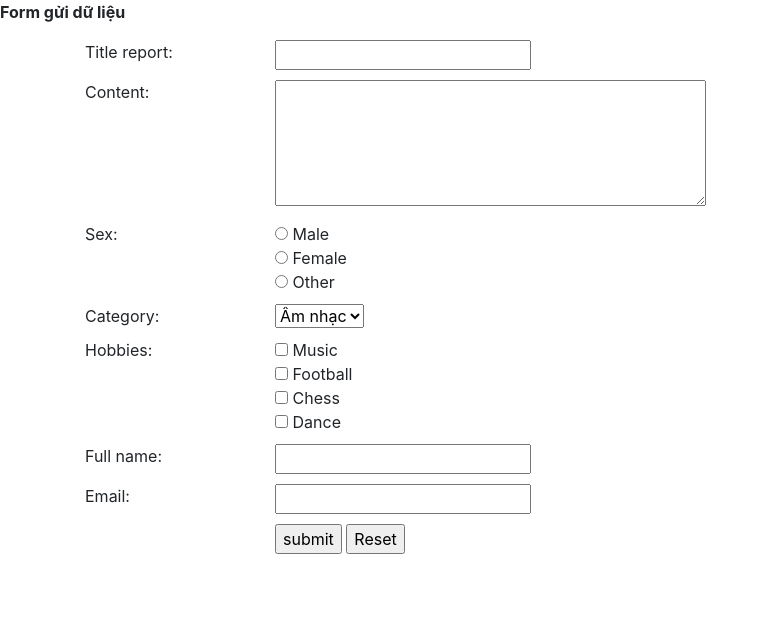
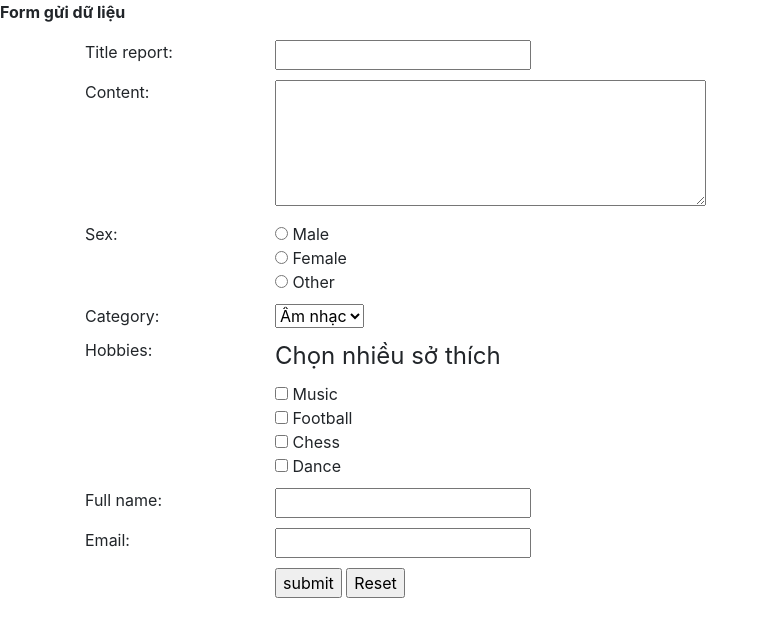
Before and after one commit to lephong334/EIU-WORK, a plain HTML site: page Web_Programming/Form.html in a window 1280 px wide. Shown: the whole page, without its empty margins (0-768 px from the left). Drawn offline with nearby package versions, Linux system fonts and the light colour scheme.

Commit message:
update classwork form

```diff
--- a/Web_Programming/Form.html
+++ b/Web_Programming/Form.html
@@ -58,10 +58,13 @@
 		    		Hobbies:
 		    	</div>
 		    	<div class="col-8">
-		    		<input type="checkbox" name="hobbies" value="music"> Music<br>
-					<input type="checkbox" name="hobbies" value="football"> Football<br>
-					<input type="checkbox" name="hobbies" value="chess"> Chess<br>
-					<input type="checkbox" name="hobbies" value="dance"> Dance<br>
+		    		<fieldset>
+		    			<legend>Chọn nhiều sở thích</legend>
+			    		<input type="checkbox" name="hobbies" value="music"> Music<br>
+						<input type="checkbox" name="hobbies" value="football"> Football<br>
+						<input type="checkbox" name="hobbies" value="chess"> Chess<br>
+						<input type="checkbox" name="hobbies" value="dance"> Dance<br>
+		    		</fieldset>
 		    	</div>
 		 	</div>
 		 	<div class="row">
```
